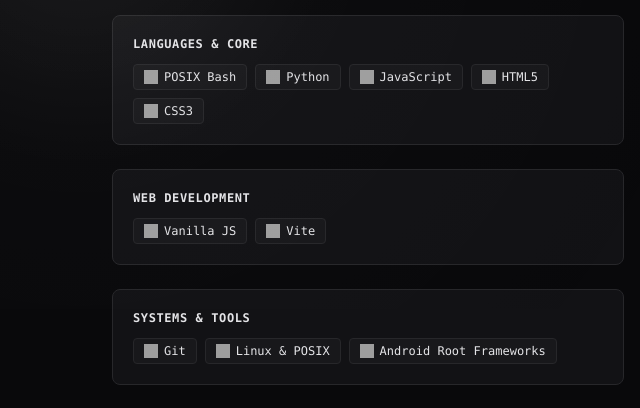
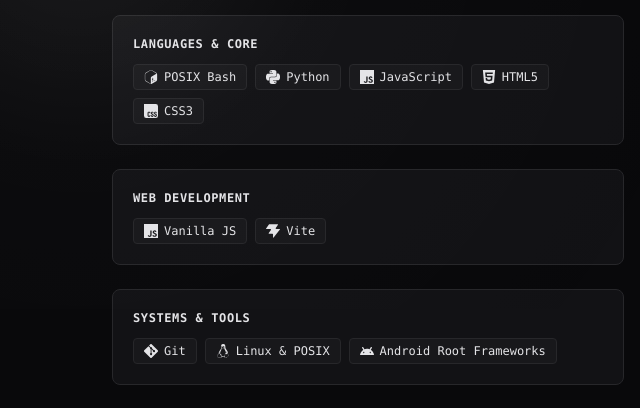
Before and after one commit to dyokism/personal-web, a website built with Vite: page index.html in a window 1280 px wide. Shown: the part 491-899 px from the top of the page, 560-1200 px from the left. Built offline with nearby package versions, Linux system fonts and the light colour scheme; no server answers; grey boxes are pictures that could not be loaded.

Commit message:
Optimize some performance
- Serve technology icons locally from public/icons
- Load Google Fonts asynchronously
- Eager load primary project banner image and defer GitHub API star
  requests
- Pause spotlight animation loop when mouse is stationary to reduce CPU
  usage
- Update README

```diff
--- a/index.html
+++ b/index.html
@@ -14,8 +14,11 @@
 
   <link rel="preconnect" href="https://fonts.googleapis.com">
   <link rel="preconnect" href="https://fonts.gstatic.com" crossorigin>
-  <link rel="preconnect" href="https://cdn.simpleicons.org" crossorigin>
-  <link href="https://fonts.googleapis.com/css2?family=JetBrains+Mono:wght@400;500;600&family=Outfit:wght@300;400;500;600;700&display=swap" rel="stylesheet">
+  <link rel="preload" as="style" href="https://fonts.googleapis.com/css2?family=JetBrains+Mono:wght@400;500;600&family=Outfit:wght@300;400;500;600;700&display=swap">
+  <link rel="stylesheet" href="https://fonts.googleapis.com/css2?family=JetBrains+Mono:wght@400;500;600&family=Outfit:wght@300;400;500;600;700&display=swap" media="print" onload="this.media='all'">
+  <noscript>
+    <link rel="stylesheet" href="https://fonts.googleapis.com/css2?family=JetBrains+Mono:wght@400;500;600&family=Outfit:wght@300;400;500;600;700&display=swap">
+  </noscript>
 
   <link rel="stylesheet" href="/src/styles/main.css">
 
@@ -125,23 +128,23 @@
               <h3 class="text-xs font-bold uppercase tracking-wider text-[#e4e4e7] font-mono mb-3">Languages & Core</h3>
               <ul class="flex flex-wrap gap-2 font-mono text-xs text-[#e4e4e7]">
                 <li class="inline-flex items-center gap-1.5 rounded border border-[#27272a] bg-[#18181b] px-2.5 py-1">
-                  <img src="https://cdn.simpleicons.org/gnubash/e4e4e7" class="h-3.5 w-3.5" width="14" height="14" loading="lazy" alt="" aria-hidden="true">
+                  <img src="/icons/gnubash.svg" class="h-3.5 w-3.5" width="14" height="14" loading="lazy" alt="" aria-hidden="true">
                   <span>POSIX Bash</span>
                 </li>
                 <li class="inline-flex items-center gap-1.5 rounded border border-[#27272a] bg-[#18181b] px-2.5 py-1">
-                  <img src="https://cdn.simpleicons.org/python/e4e4e7" class="h-3.5 w-3.5" width="14" height="14" loading="lazy" alt="" aria-hidden="true">
+                  <img src="/icons/python.svg" class="h-3.5 w-3.5" width="14" height="14" loading="lazy" alt="" aria-hidden="true">
                   <span>Python</span>
                 </li>
                 <li class="inline-flex items-center gap-1.5 rounded border border-[#27272a] bg-[#18181b] px-2.5 py-1">
-                  <img src="https://cdn.simpleicons.org/javascript/e4e4e7" class="h-3.5 w-3.5" width="14" height="14" loading="lazy" alt="" aria-hidden="true">
+                  <img src="/icons/javascript.svg" class="h-3.5 w-3.5" width="14" height="14" loading="lazy" alt="" aria-hidden="true">
                   <span>JavaScript</span>
                 </li>
                 <li class="inline-flex items-center gap-1.5 rounded border border-[#27272a] bg-[#18181b] px-2.5 py-1">
-                  <img src="https://cdn.simpleicons.org/html5/e4e4e7" class="h-3.5 w-3.5" width="14" height="14" loading="lazy" alt="" aria-hidden="true">
+                  <img src="/icons/html5.svg" class="h-3.5 w-3.5" width="14" height="14" loading="lazy" alt="" aria-hidden="true">
                   <span>HTML5</span>
                 </li>
                 <li class="inline-flex items-center gap-1.5 rounded border border-[#27272a] bg-[#18181b] px-2.5 py-1">
-                  <img src="https://cdn.simpleicons.org/css/e4e4e7" class="h-3.5 w-3.5" width="14" height="14" loading="lazy" alt="" aria-hidden="true">
+                  <img src="/icons/css.svg" class="h-3.5 w-3.5" width="14" height="14" loading="lazy" alt="" aria-hidden="true">
                   <span>CSS3</span>
                 </li>
               </ul>
@@ -151,11 +154,11 @@
               <h3 class="text-xs font-bold uppercase tracking-wider text-[#e4e4e7] font-mono mb-3">Web Development</h3>
               <ul class="flex flex-wrap gap-2 font-mono text-xs text-[#e4e4e7]">
                 <li class="inline-flex items-center gap-1.5 rounded border border-[#27272a] bg-[#18181b] px-2.5 py-1">
-                  <img src="https://cdn.simpleicons.org/javascript/e4e4e7" class="h-3.5 w-3.5" width="14" height="14" loading="lazy" alt="" aria-hidden="true">
+                  <img src="/icons/javascript.svg" class="h-3.5 w-3.5" width="14" height="14" loading="lazy" alt="" aria-hidden="true">
                   <span>Vanilla JS</span>
                 </li>
                 <li class="inline-flex items-center gap-1.5 rounded border border-[#27272a] bg-[#18181b] px-2.5 py-1">
-                  <img src="https://cdn.simpleicons.org/vite/e4e4e7" class="h-3.5 w-3.5" width="14" height="14" loading="lazy" alt="" aria-hidden="true">
+                  <img src="/icons/vite.svg" class="h-3.5 w-3.5" width="14" height="14" loading="lazy" alt="" aria-hidden="true">
                   <span>Vite</span>
                 </li>
               </ul>
@@ -165,15 +168,15 @@
               <h3 class="text-xs font-bold uppercase tracking-wider text-[#e4e4e7] font-mono mb-3">Systems & Tools</h3>
               <ul class="flex flex-wrap gap-2 font-mono text-xs text-[#e4e4e7]">
                 <li class="inline-flex items-center gap-1.5 rounded border border-[#27272a] bg-[#18181b] px-2.5 py-1">
-                  <img src="https://cdn.simpleicons.org/git/e4e4e7" class="h-3.5 w-3.5" width="14" height="14" loading="lazy" alt="" aria-hidden="true">
+                  <img src="/icons/git.svg" class="h-3.5 w-3.5" width="14" height="14" loading="lazy" alt="" aria-hidden="true">
                   <span>Git</span>
                 </li>
                 <li class="inline-flex items-center gap-1.5 rounded border border-[#27272a] bg-[#18181b] px-2.5 py-1">
-                  <img src="https://cdn.simpleicons.org/linux/e4e4e7" class="h-3.5 w-3.5" width="14" height="14" loading="lazy" alt="" aria-hidden="true">
+                  <img src="/icons/linux.svg" class="h-3.5 w-3.5" width="14" height="14" loading="lazy" alt="" aria-hidden="true">
                   <span>Linux & POSIX</span>
                 </li>
                 <li class="inline-flex items-center gap-1.5 rounded border border-[#27272a] bg-[#18181b] px-2.5 py-1">
-                  <img src="https://cdn.simpleicons.org/android/e4e4e7" class="h-3.5 w-3.5" width="14" height="14" loading="lazy" alt="" aria-hidden="true">
+                  <img src="/icons/android.svg" class="h-3.5 w-3.5" width="14" height="14" loading="lazy" alt="" aria-hidden="true">
                   <span>Android Root Frameworks</span>
                 </li>
               </ul>
--- a/src/data/projects.js
+++ b/src/data/projects.js
@@ -14,10 +14,10 @@
       "Full SEO optimization with JSON-LD bakery schema markup and WebP assets."
     ],
     tags: [
-      { name: "Vanilla JS", icon: "https://cdn.simpleicons.org/javascript/e4e4e7" },
-      { name: "HTML5", icon: "https://cdn.simpleicons.org/html5/e4e4e7" },
-      { name: "CSS3", icon: "https://cdn.simpleicons.org/css/e4e4e7" },
-      { name: "Vite", icon: "https://cdn.simpleicons.org/vite/e4e4e7" }
+      { name: "Vanilla JS", icon: "/icons/javascript.svg" },
+      { name: "HTML5", icon: "/icons/html5.svg" },
+      { name: "CSS3", icon: "/icons/css.svg" },
+      { name: "Vite", icon: "/icons/vite.svg" }
     ]
   },
   {
@@ -35,9 +35,9 @@
       "Atomic bootloop guard (disables module after 3 failed boots) with software Vulkan emulator guard."
     ],
     tags: [
-      { name: "POSIX Bash", icon: "https://cdn.simpleicons.org/gnubash/e4e4e7" },
-      { name: "Vulkan HWUI", icon: "https://cdn.simpleicons.org/vulkan/e4e4e7" },
-      { name: "Android Root", icon: "https://cdn.simpleicons.org/android/e4e4e7" }
+      { name: "POSIX Bash", icon: "/icons/gnubash.svg" },
+      { name: "Vulkan HWUI", icon: "/icons/vulkan.svg" },
+      { name: "Android Root", icon: "/icons/android.svg" }
     ]
   },
   {
@@ -56,9 +56,9 @@
       "Interactive volume-key cache purge menu, action button reset, and CLI dry-run test mode."
     ],
     tags: [
-      { name: "POSIX Bash", icon: "https://cdn.simpleicons.org/gnubash/e4e4e7" },
-      { name: "Android ART", icon: "https://cdn.simpleicons.org/android/e4e4e7" },
-      { name: "Android Root", icon: "https://cdn.simpleicons.org/android/e4e4e7" }
+      { name: "POSIX Bash", icon: "/icons/gnubash.svg" },
+      { name: "Android ART", icon: "/icons/android.svg" },
+      { name: "Android Root", icon: "/icons/android.svg" }
     ]
   }
 ];
--- a/src/scripts/projects-renderer.js
+++ b/src/scripts/projects-renderer.js
@@ -4,7 +4,7 @@
   const container = document.getElementById('projects-list');
   if (!container || container.children.length > 0) return;
 
-  const html = featuredProjects.map(project => `
+  const html = featuredProjects.map((project, index) => `
     <div class="spotlight-card group relative flex flex-col rounded-xl border border-[#27272a] bg-[#121215] p-4 sm:p-5 transition-all duration-200 hover:-translate-y-1 hover:border-[#a1a1aa] hover:shadow-lg hover:shadow-white/5">
       ${project.image ? `
         <div class="relative aspect-[2/1] w-full overflow-hidden rounded-lg border border-[#27272a] bg-[#18181b]">
@@ -13,7 +13,9 @@
             alt="${project.imageAlt || ''}"
             width="800"
             height="400"
-            loading="lazy"
+            loading="${index === 0 ? 'eager' : 'lazy'}"
+            ${index === 0 ? 'fetchpriority="high"' : ''}
+            decoding="${index === 0 ? 'sync' : 'async'}"
             class="h-full w-full object-cover ${project.imageFit || 'object-center'}"
           />
         </div>
@@ -70,12 +72,17 @@
   fetchLiveStars(container);
 }
 
-// Concurrently fetch live stargazers count from GitHub API with silent fallback on network error/rate-limit
+// Concurrently fetch live stargazers count after initial render to avoid blocking main thread
 function fetchLiveStars(container) {
+  const schedule = window.requestIdleCallback
+    ? (cb) => requestIdleCallback(cb, { timeout: 2000 })
+    : (cb) => setTimeout(cb, 1000);
+
+  schedule(() => {
     const elements = Array.from(container.querySelectorAll('[data-repo]'));
     if (elements.length === 0) return;
 
-  const fetches = elements.map(async (el) => {
+    elements.forEach(async (el) => {
       const repo = el.getAttribute('data-repo');
       if (!repo) return;
 
@@ -90,6 +97,5 @@
         // Retain pre-rendered static star count if API request fails
       }
     });
-
-  Promise.allSettled(fetches);
+  });
 }
--- a/src/scripts/spotlight.js
+++ b/src/scripts/spotlight.js
@@ -7,13 +7,19 @@
   let targetY = window.innerHeight / 2;
   let currentX = targetX;
   let currentY = targetY;
+  let isRunning = false;
 
-  window.addEventListener('mousemove', (e) => {
+  function updateTarget(e) {
     targetX = e.clientX;
     targetY = e.clientY;
-  }, { passive: true });
+    if (!isRunning) {
+      isRunning = true;
+      requestAnimationFrame(render);
+    }
+  }
 
-  // Update card border spotlight coordinates only when mouse enters/moves over a card
+  window.addEventListener('mousemove', updateTarget, { passive: true });
+
   document.addEventListener('mousemove', (e) => {
     const card = e.target.closest('.spotlight-card');
     if (!card) return;
@@ -23,16 +29,20 @@
     card.style.setProperty('--card-mouse-y', `${e.clientY - rect.top}px`);
   }, { passive: true });
 
-  // Lerp interpolation (0.08 factor) prevents harsh light snapping during fast mouse flicks
   function render() {
-    currentX += (targetX - currentX) * 0.08;
-    currentY += (targetY - currentY) * 0.08;
+    const dx = targetX - currentX;
+    const dy = targetY - currentY;
+
+    currentX += dx * 0.08;
+    currentY += dy * 0.08;
 
     spotlight.style.setProperty('--mouse-x', `${currentX.toFixed(2)}px`);
     spotlight.style.setProperty('--mouse-y', `${currentY.toFixed(2)}px`);
 
-    requestAnimationFrame(render);
+    if (Math.abs(dx) > 0.1 || Math.abs(dy) > 0.1) {
+      requestAnimationFrame(render);
+    } else {
+      isRunning = false;
+    }
   }
-
-  requestAnimationFrame(render);
 }
```
Also changed, not shown: README.md, public/icons/android.svg (added), public/icons/css.svg (added), public/icons/git.svg (added), public/icons/gnubash.svg (added), public/icons/html5.svg (added), public/icons/javascript.svg (added), public/icons/linux.svg (added), public/icons/python.svg (added), public/icons/vite.svg (added), public/icons/vulkan.svg (added). Lines whose indentation alone changed are shown as unchanged.
